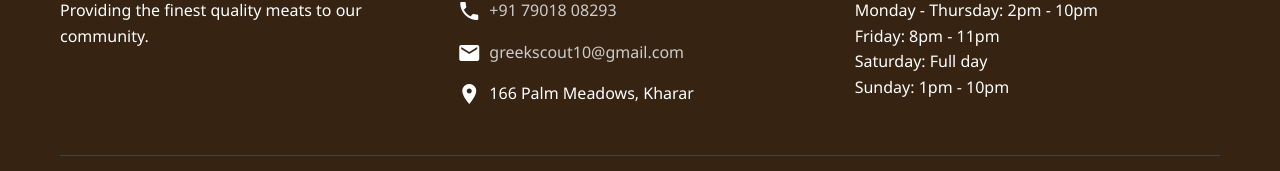
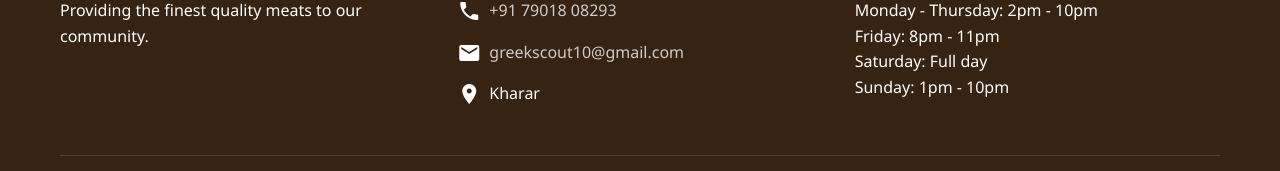
Before and after one commit to flavourmeats/Test-2, a plain HTML site: page products.html in a window 1280 px wide. Shown: the part 1405-1576 px from the top of the page. Drawn offline with Linux system fonts and the light colour scheme.

Commit message:
Update products.html

```diff
--- a/products.html
+++ b/products.html
@@ -772,7 +772,7 @@
                     </div>
                     <div class="contact-item">
                         <span class="material-icons">location_on</span>
-                        <span>166 Palm Meadows, Kharar</span>
+                        <span>Kharar</span>
                     </div>
                 </div>
                 <div class="footer-section">
```
